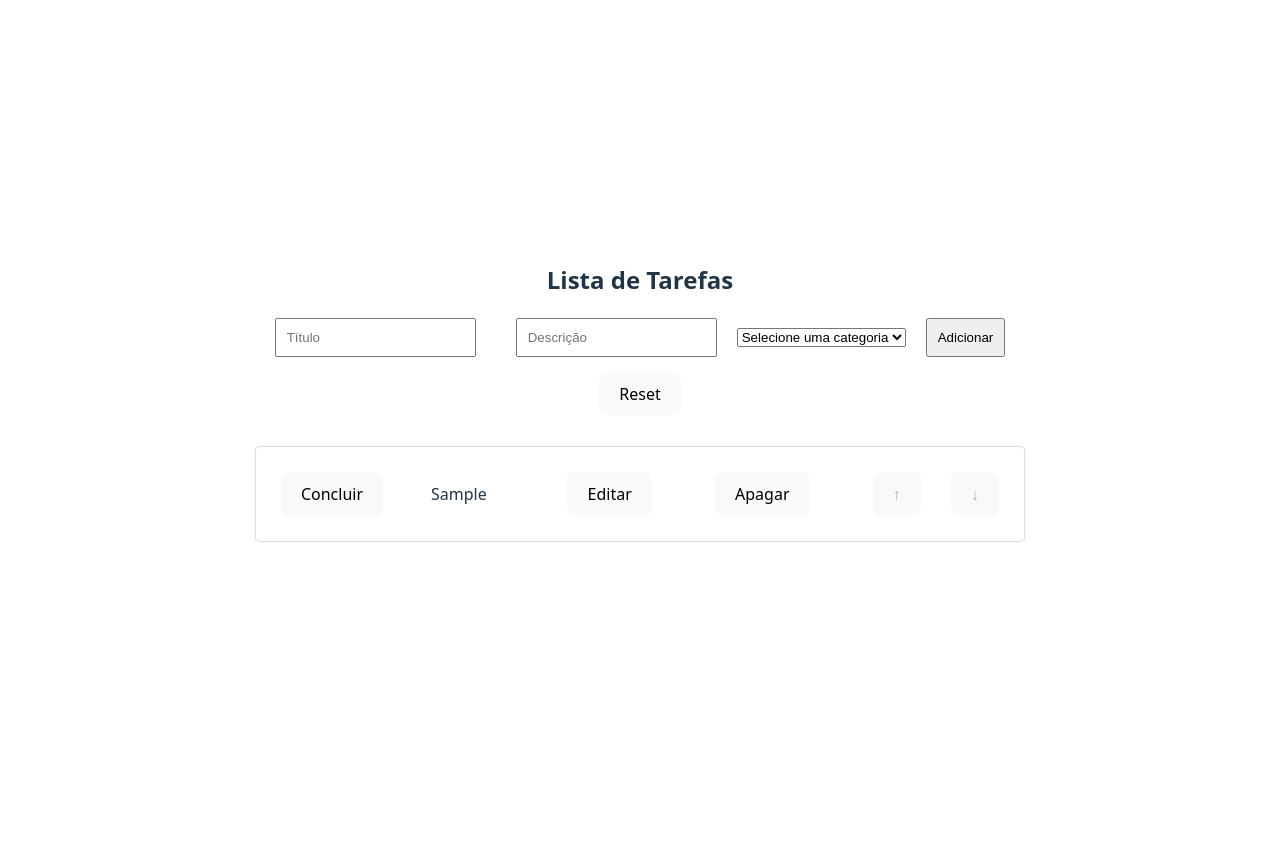
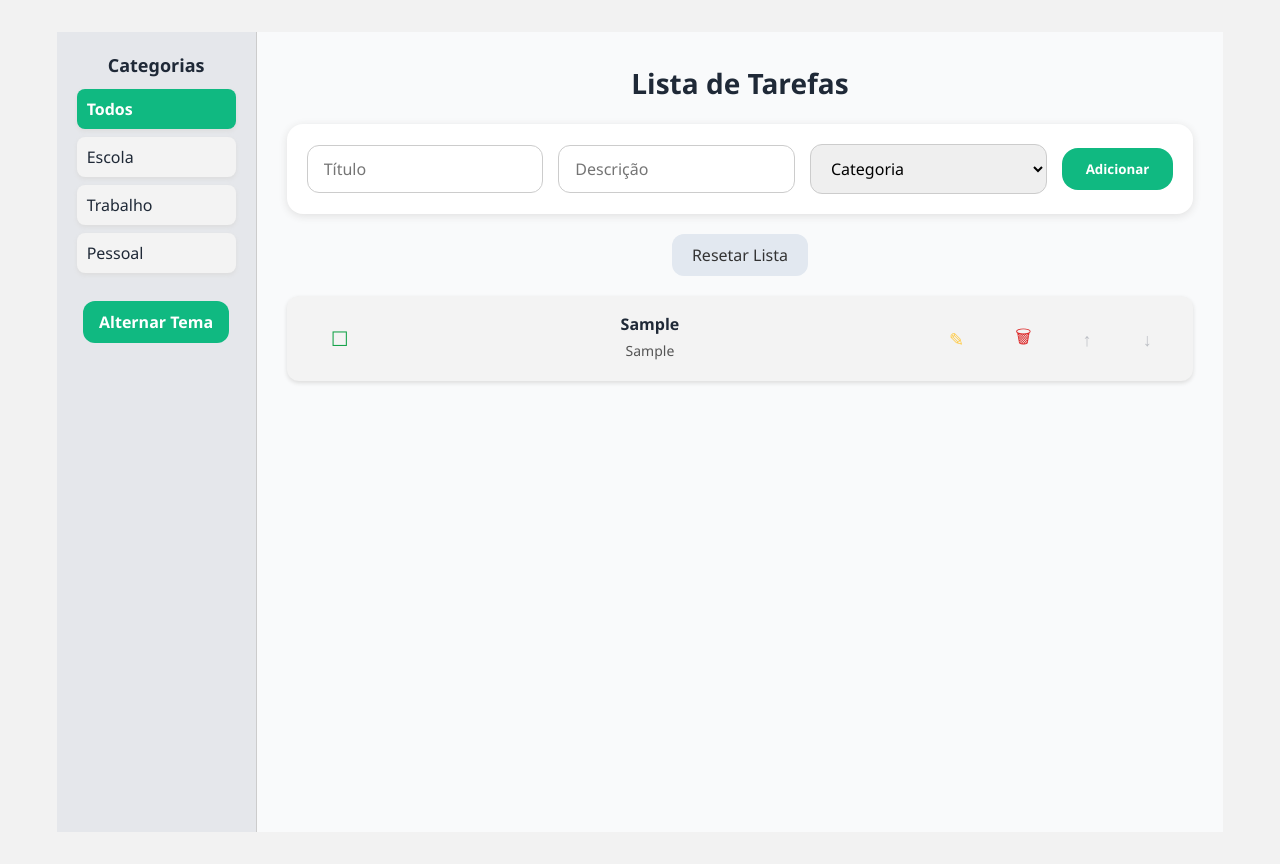
Before and after one commit to MarcellaFeliciano/Trabalho_PIU_ListarTarefas, a React (Vite) app in the folder listarTarefas-PIU/: page / in a window 1280 px wide. Both pictures are taken after typing "Sample", "Sample" into the empty fields and a click on the input "Adicionar". Before the commit the page ends 800 px from the top, so only its background shows below. Built offline with nearby package versions, Linux system fonts and the light colour scheme.

Commit message:
css melhorado

```diff
--- a/listarTarefas-PIU/src/componentes/ListarTarefas.css
+++ b/listarTarefas-PIU/src/componentes/ListarTarefas.css
@@ -1,47 +1,262 @@
-ul li{
+/* Reset e fonte */
+* {
+  margin: 0;
+  padding: 0;
+  box-sizing: border-box;
+  font-family: 'Segoe UI', sans-serif;
+}
+
+body {
+  background-color: #f2f2f2;
+}
+
+/* Containers principais */
+.container {
+  display: flex;
+  min-height: 100vh;
+}
+
+/* Tema claro */
+.tema-claro {
+  background-color: #f9fafb;
+  color: #1f2937;
+}
+
+/* Tema escuro */
+.tema-escuro {
+  background-color: #1f2937;
+  color: #f9fafb;
+}
+
+.tema-escuro .form-tarefa,
+.tema-escuro li,
+.tema-escuro .sidebar {
+  background-color: #374151;
+  color: #f3f4f6;
+}
+
+.tema-escuro input,
+.tema-escuro select {
+  background-color: #4b5563;
+  color: #f9fafb;
+  border-color: #6b7280;
+}
+
+.tema-escuro .concluida {
+  background-color: #14532d;
+}
+
+/* Sidebar de filtros */
+.sidebar {
+  width: 200px;
+  padding: 20px;
+  background-color: #e5e7eb;
+  border-right: 1px solid #ccc;
+}
+
+.sidebar h3 {
+  margin-bottom: 10px;
+  font-size: 18px;
+}
+
+.sidebar ul {
   list-style: none;
 }
 
-button{
-    margin: 15px;
+.sidebar li {
+  cursor: pointer;
+  padding: 8px 10px;
+  margin-bottom: 8px;
+  border-radius: 8px;
+  transition: 0.2s;
 }
 
-form input{
-    margin: 0 20px;
-    padding: 10px;
+.sidebar li:hover {
+  background-color: #d1d5db;
 }
 
-.concluida span {
-    text-decoration: line-through; /* Tacha o texto */
-    color: #888;                  /* Deixa o texto cinza */
+.sidebar li.ativo {
+  background-color: #10b981;
+  color: white;
+  font-weight: bold;
 }
 
-.concluida {
-    display: flex;
-    justify-content: space-between;
-    align-items: center;
-    padding: 5px;
-    margin-bottom: 5px;
-    border: 1px solid green;
-    border-radius: 4px;
+/* Botão de tema */
+.botao-tema {
+  margin-top: 20px;
+  padding: 10px 16px;
+  background-color: #10b981;
+  color: white;
+  border: none;
+  border-radius: 12px;
+  cursor: pointer;
+  font-weight: bold;
 }
 
-/* Estilização geral para a lista (opcional) */
+/* Conteúdo principal */
+.conteudo {
+  flex: 1;
+  padding: 30px;
+}
+
+/* Título */
+h2 {
+  font-size: 28px;
+  margin-bottom: 20px;
+}
+
+/* Formulário */
+.form-tarefa {
+  display: flex;
+  flex-wrap: wrap;
+  gap: 15px;
+  background-color: white;
+  padding: 20px;
+  border-radius: 16px;
+  box-shadow: 0 2px 8px #e0e0e0;
+  margin-bottom: 20px;
+  align-items: center;
+}
+
+.form-tarefa input[type="text"],
+.form-tarefa select {
+  padding: 12px 16px;
+  border: 1px solid #ccc;
+  border-radius: 12px;
+  font-size: 16px;
+  flex: 1;
+  min-width: 180px;
+}
+
+.form-tarefa input[type="submit"] {
+  background-color: #10b981;
+  color: white;
+  border: none;
+  padding: 12px 24px;
+  border-radius: 16px;
+  cursor: pointer;
+  font-weight: bold;
+  transition: background 0.3s;
+}
+
+.form-tarefa input[type="submit"]:hover {
+  background-color: #059669;
+}
+
+/* Botão de reset */
+.botao-reset {
+  background-color: #e2e8f0;
+  color: #333;
+  border: none;
+  padding: 10px 20px;
+  border-radius: 12px;
+  cursor: pointer;
+  margin-bottom: 20px;
+}
+
+.botao-reset:hover {
+  background-color: #cbd5e1;
+}
+
+/* Lista */
 ul {
-    list-style-type: none;
+  list-style: none;
   padding: 0;
 }
 
+/* Item da lista */
 li {
   display: flex;
+  align-items: center;
   justify-content: space-between;
-    align-items: center;
-    padding: 10px;
-    margin-bottom: 5px;
-    border: 1px solid #ddd;
-    border-radius: 4px;
+  background-color: #f3f3f3;
+  padding: 16px 20px;
+  border-radius: 12px;
+  margin-bottom: 12px;
+  box-shadow: 0 2px 4px #dcdcdc;
+  transition: background 0.3s;
 }
 
-li button {
-    margin-left: 15px;
+/* Tarefa concluída */
+.concluida {
+  background-color: #d1fae5;
+  border-left: 6px solid #16a34a;
 }
+
+.concluida .info-tarefa span {
+  text-decoration: line-through;
+  color: #666;
+}
+
+/* Info da tarefa */
+.info-tarefa {
+  flex-grow: 1;
+  margin: 0 20px;
+  display: flex;
+  flex-direction: column;
+  gap: 4px;
+}
+
+.info-tarefa .titulo {
+  font-weight: bold;
+  font-size: 16px;
+}
+
+.info-tarefa .descricao {
+  font-size: 14px;
+  color: #555;
+}
+
+.info-tarefa .categoria {
+  font-size: 12px;
+  color: #777;
+  font-style: italic;
+}
+
+/* Ações */
+.acoes {
+  display: flex;
+  gap: 8px;
+}
+
+.acoes button {
+  background: none;
+  border: none;
+  font-size: 18px;
+  cursor: pointer;
+  transition: transform 0.2s;
+}
+
+.acoes button:hover {
+  transform: scale(1.2);
+}
+
+.concluir {
+  font-size: 20px;
+  color: #16a34a;
+  border: none;
+  background: none;
+  cursor: pointer;
+}
+
+.editar {
+  color: #ffca44;
+}
+
+.apagar {
+  color: #dc2626;
+}
+
+.ordenar {
+  color: #6b7280;
+}
+
+.ordenar:disabled {
+  opacity: 0.4;
+  cursor: not-allowed;
+}
+
+
+button:focus {
+  outline: none;
+}
--- a/listarTarefas-PIU/src/componentes/ListarTarefas.jsx
+++ b/listarTarefas-PIU/src/componentes/ListarTarefas.jsx
@@ -1,168 +1,185 @@
-import './ListarTarefas.css'
-import { useState } from 'react'
+import './ListarTarefas.css';
+import { useState } from 'react';
 
 export default function Listar() {
-
-    const [titulo, setTitulo] = useState('')
-    const [descricao, setDescricao] = useState('')
-    const [categoria, setCategoria] = useState('')
-    const [idEditando, setIdEditando] = useState(null)
-
-    const [lista, setLista] = useState([])
+  const [titulo, setTitulo] = useState('');
+  const [descricao, setDescricao] = useState('');
+  const [categoria, setCategoria] = useState('');
+  const [idEditando, setIdEditando] = useState(null);
+  const [lista, setLista] = useState([]);
+  const [temaEscuro, setTemaEscuro] = useState(false);
+  const [filtro, setFiltro] = useState('Todos');
 
   const handleSubmit = (e) => {
-            e.preventDefault()
-            if (!titulo){
-                return
-            }
+    e.preventDefault();
+    if (!titulo) return;
 
-            //tarefa agora passa a ser um objeto. Com isso adiconamos o status e o seu id (função para gerar aleatória)
     const novaTarefa = {
-                id: Math.floor(Math.random()*10000),
-                titulo: titulo,
-                descricao: descricao,
-                categoria: categoria,
-                status: false
-            }
+      id: Math.floor(Math.random() * 10000),
+      titulo,
+      descricao,
+      categoria,
+      status: false,
+    };
 
-            if (idEditando) { // Se um item está sendo editado
-                setLista(lista.map(item => item.id === idEditando ? { ...item, titulo, descricao, categoria } : item));
-                setIdEditando(null); // Reseta o ID de edição
+    if (idEditando) {
+      setLista(
+        lista.map((item) =>
+          item.id === idEditando ? { ...item, titulo, descricao, categoria } : item
+        )
+      );
+      setIdEditando(null);
     } else {
       setLista([...lista, novaTarefa]);
     }
 
-            setTitulo('')
-            setDescricao('')
-            setCategoria('')
+    setTitulo('');
+    setDescricao('');
+    setCategoria('');
+  };
 
-        }
-
-        //função para alterar o status da tarefa. Aqui optamos por trabalhar com dois estados: concluída ou não.
   const handleToggle = (id) => {
-        setLista(lista.map(item =>
+    setLista(
+      lista.map((item) =>
         item.id === id ? { ...item, status: !item.status } : item
-        ))
-        }
+      )
+    );
+  };
 
   const handleApagar = (id) => {
-            const novaLista = [];
-            for (const item of lista) {
-                if (item.id !== id) {
-                    novaLista.push(item);
+  const confirmacao = window.confirm('Tem certeza que deseja apagar esta tarefa?');
+  if (confirmacao) {
+    setLista(lista.filter((item) => item.id !== id));
   }
-            }
-            setLista(novaLista);
-        }
+};
 
   const handleEditar = (id) => {
-            const item = lista.find(item => item.id === id);
+    const item = lista.find((item) => item.id === id);
     if (item) {
       setTitulo(item.titulo);
       setDescricao(item.descricao);
       setCategoria(item.categoria);
-                setIdEditando(id); // Define o ID do item a ser editado
+      setIdEditando(id);
     }
   };
 
-        //função mais 'complexa'. Aqui vamo reposicionar a tarefa no array lista de forma incremental.
   const handleMove = (id, direcao) => {
+    const indice = lista.findIndex((item) => item.id === id);
+    if (
+      (indice === 0 && direcao === 'subir') ||
+      (indice === lista.length - 1 && direcao === 'descer')
+    )
+      return;
 
-            //o método finIndex retorna o index do elemento que satisfaz alguma condição. Aqui estamos utilizando para
-            //retornar o index do elemento que tem o id igual ao que foi passado para a função handleMove.
-            //Perceba que aqui o index é diferente do id.
-
-            const indice = lista.findIndex(item => item.id === id)
-
-            //condições extraordinárias
-
-            if((indice === 0 && direcao === 'subir') || (indice === lista.length -1 && direcao === 'descer')){
-                return;
-            }
-
-            const novaLista = [...lista]; //copia da lista original
-            //splice modifica array, removendo ou inserindo elemento. Ele retorna o array modificado. Aqui está sendo removido 1 elementos na posição indice.
-            //esse elemento removido é a saída de splice em forma de um novo array. A notação [0] é utilizada para indicar o primeiro elemento do array de retorno.
-            //Por fim, itemMovido irá armazenar o elemento que precisa ser movido.
-            const itemMovido = novaLista.splice(indice, 1)[0]
-
-            //veririca em que sentido deve ser movido o item e faz o incremento ou decremento do seu indice.
-            const novoIndice = direcao === 'subir' ? indice -1 : indice +1;
-
-            //reposicionamento do elemento. Na posição novoIndice, remove-se 0 elementos e adiciona itemMovido
-            novaLista.splice(novoIndice, 0, itemMovido)
-
-            setLista(novaLista)
-        }
+    const novaLista = [...lista];
+    const itemMovido = novaLista.splice(indice, 1)[0];
+    const novoIndice = direcao === 'subir' ? indice - 1 : indice + 1;
+    novaLista.splice(novoIndice, 0, itemMovido);
+    setLista(novaLista);
+  };
 
   const handleClear = () => {
-            setLista([])
+  const confirmacao = window.confirm('Tem certeza que deseja resetar toda a lista?');
+  if (confirmacao) {
+    setLista([]);
   }
+};
 
+  const tarefasFiltradas =
+    filtro === 'Todos'
+      ? lista
+      : lista.filter((t) => t.categoria === filtro);
 
-    return(
-        <div>
+  return (
+    <div className={`container ${temaEscuro ? 'tema-escuro' : 'tema-claro'}`}>
+      <div className="sidebar">
+        <h3>Categorias</h3>
+        <ul>
+          {['Todos', 'Escola', 'Trabalho', 'Pessoal'].map((cat) => (
+            <li
+              key={cat}
+              className={filtro === cat ? 'ativo' : ''}
+              onClick={() => setFiltro(cat)}
+            >
+              {cat}
+            </li>
+          ))}
+        </ul>
+        <button className="botao-tema" onClick={() => setTemaEscuro(!temaEscuro)}>
+          Alternar Tema
+        </button>
+      </div>
+
+      <div className="conteudo">
         <h2>Lista de Tarefas</h2>
-
-            <form onSubmit={handleSubmit}>
-
-                <label>
-                    <input type="text" onChange={(e) => setTitulo(e.target.value)} value={titulo} placeholder='Título'/>
-                </label>
-                <label>
-                    <input type="text" onChange={(e) => setDescricao(e.target.value)} value={descricao} placeholder='Descrição'/>
-                </label>
-                <label>
-                    <select onChange={(e) => setCategoria(e.target.value)} value={categoria}>
-                        <option value="">Selecione uma categoria</option>
+        <form onSubmit={handleSubmit} className="form-tarefa">
+          <input
+            type="text"
+            onChange={(e) => setTitulo(e.target.value)}
+            value={titulo}
+            placeholder="Título"
+          />
+          <input
+            type="text"
+            onChange={(e) => setDescricao(e.target.value)}
+            value={descricao}
+            placeholder="Descrição"
+          />
+          <select
+            onChange={(e) => setCategoria(e.target.value)}
+            value={categoria}
+          >
+            <option value="">Categoria</option>
             <option value="Escola">Escola</option>
             <option value="Trabalho">Trabalho</option>
             <option value="Pessoal">Pessoal</option>
           </select>
-                </label>
-
-                <input type="submit" value={idEditando ? "Atualizar" : "Adicionar"} />
+          <input type="submit" value={idEditando ? 'Atualizar' : 'Adicionar'} />
         </form>
 
-            <button onClick={handleClear}>Reset</button>
+        <button className="botao-reset" onClick={handleClear}>
+          Resetar Lista
+        </button>
 
         <ul>
-               {lista.map((item, index) =>
+          {tarefasFiltradas.map((item, index) => (
             <li key={item.id} className={item.status ? 'concluida' : ''}>
+              <button className="concluir" onClick={() => handleToggle(item.id)}>
+                {item.status ? '☑' : '☐'}
+              </button>
 
-                    <button onClick={() => handleToggle(item.id)}>{item.status ? 'Desmarcar' : 'Concluir'}</button>
+              <div className="info-tarefa">
+                <span className="titulo">{item.titulo}</span>
+                <span className="descricao">{item.descricao}</span>
+                <span className="categoria">{item.categoria}</span>
+              </div>
 
-
-
-                    <span>{item.titulo}</span>
-                    <span>{item.categoria}</span>
-
-                    <button onClick={() => handleEditar(item.id)}>Editar</button>
-                    <button onClick={() => handleApagar(item.id)}>Apagar</button>
-
-
-                    <div className="controles-ordem">
+              <div className="acoes">
+                <button className="editar" onClick={() => handleEditar(item.id)}>
+                  ✎
+                </button>
+                <button className="apagar" onClick={() => handleApagar(item.id)}>
+                  🗑
+                </button>
                 <button
+                  className="ordenar"
                   onClick={() => handleMove(item.id, 'subir')}
-                                disabled={index === 0} // Desabilita o botão se for o primeiro item
-                                title="Mover para cima"
+                  disabled={index === 0}
                 >
                   ↑
                 </button>
                 <button
+                  className="ordenar"
                   onClick={() => handleMove(item.id, 'descer')}
-                                disabled={index === lista.length - 1} // Desabilita se for o último
-                                title="Mover para baixo"
+                  disabled={index === lista.length - 1}
                 >
                   ↓
                 </button>
               </div>
             </li>
-
-               )}
+          ))}
         </ul>
       </div>
-
-    )
-
+    </div>
+  );
 }
```
Lines whose indentation alone changed are shown as unchanged.
